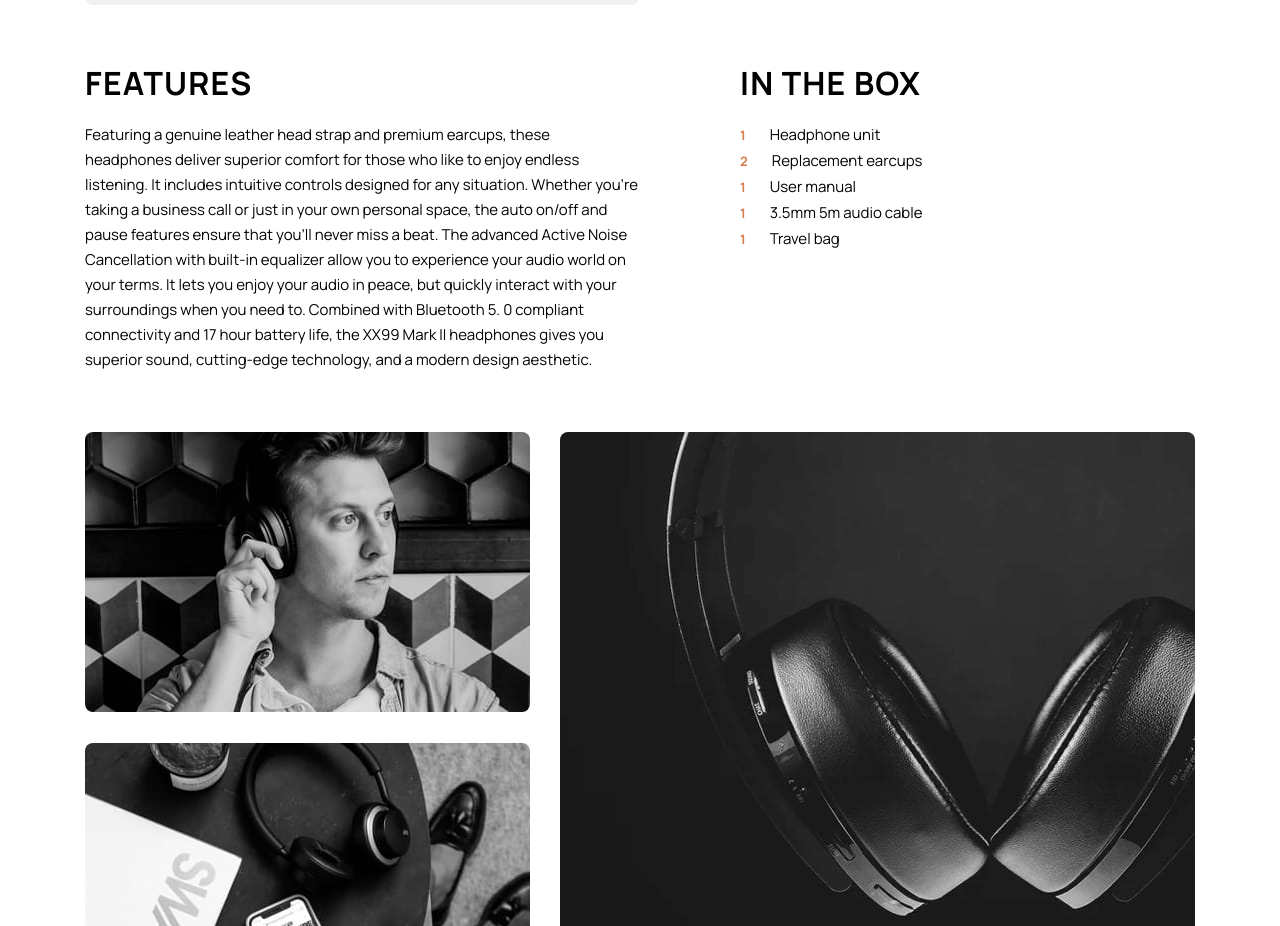
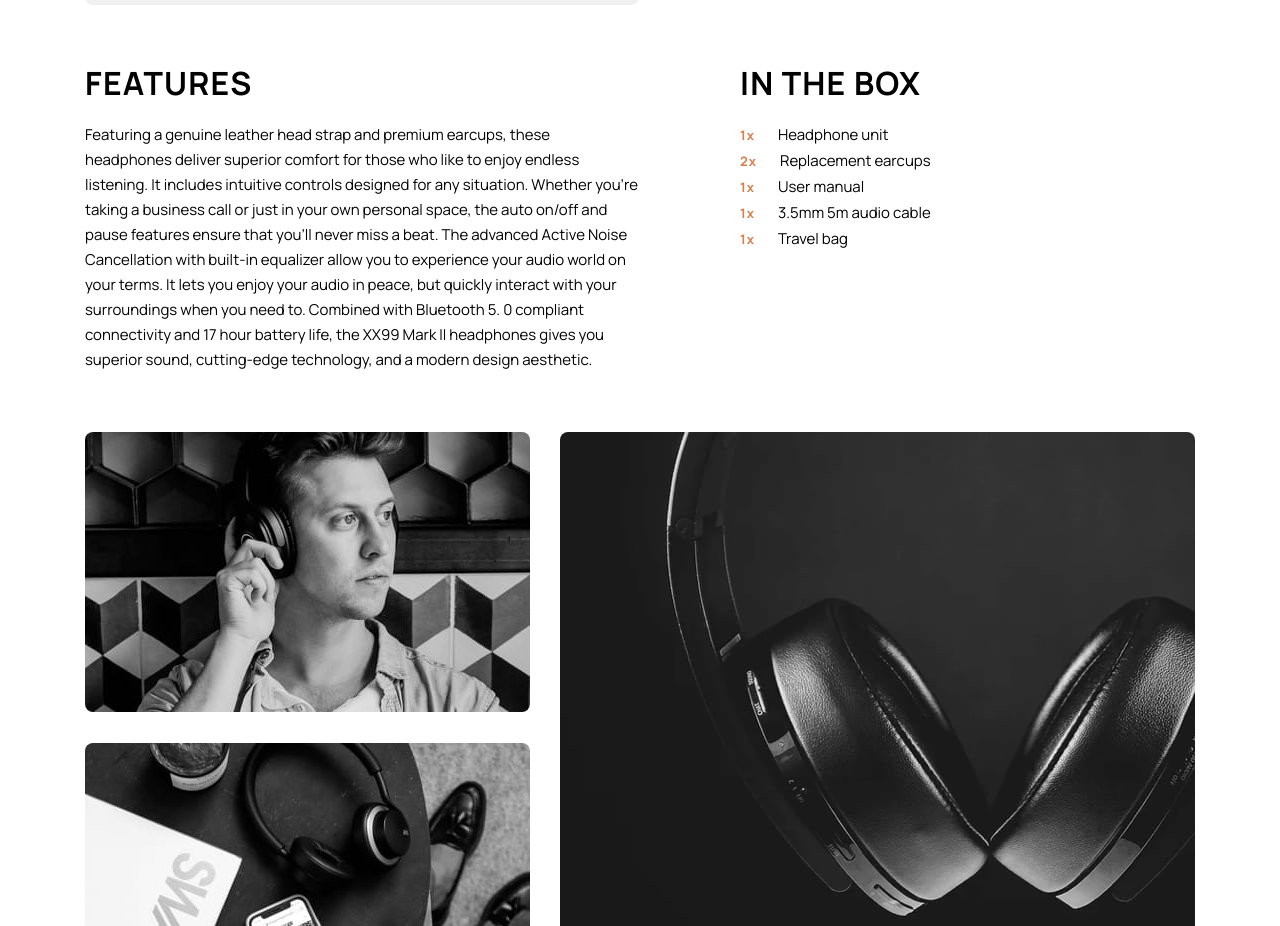
Before and after one commit to stevandrej/audiophile-ecommerce, a React (Create React App) app: page /product/xx99-mark-two-headphones in a window 1280 px wide. Shown: the part 826-1752 px from the top of the page. Built offline with nearby package versions, Linux system fonts and the light colour scheme.

Commit message:
Update ProductInfo.jsx
added 'x' after the number

```diff
--- a/src/components/SingleProduct/ProductInfo.jsx
+++ b/src/components/SingleProduct/ProductInfo.jsx
@@ -90,7 +90,7 @@ const ProductInfo = ({ newProduct = true, ...props }) => {
                                     <span
                                         className={`sub-title ${styles.boxList}`}
                                     >
-                                        {item.quantity}
+                                        {item.quantity}x
                                     </span>{" "}
                                     {item.item}
                                 </li>
```
